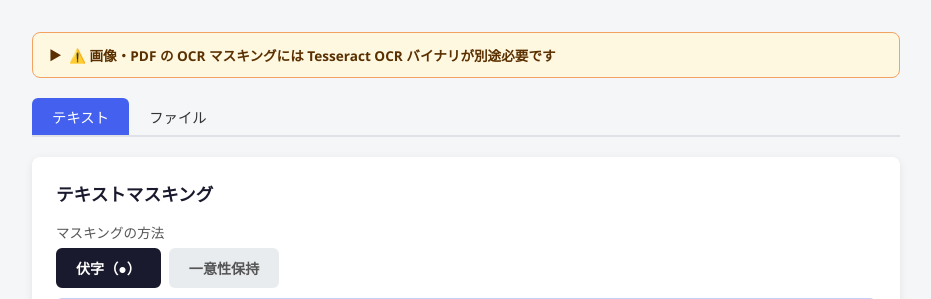
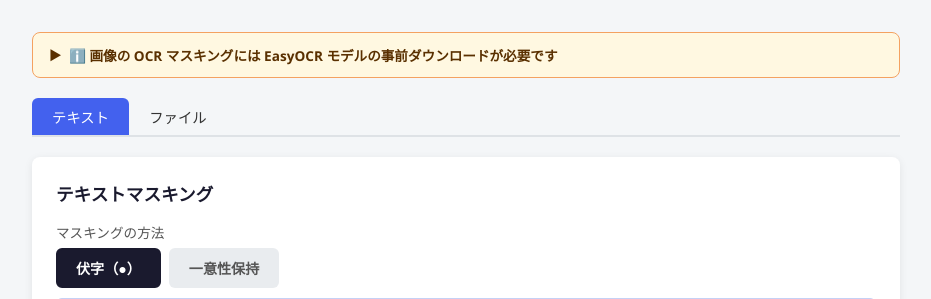
Before and after one commit to kirin123kirin/pymasking, a Flask app: page / in a window 1280 px wide. Shown: the part 65-364 px from the top of the page, without its empty margins (174-1105 px from the left). Run offline with Flask 2, Linux system fonts and the light colour scheme.

Commit message:
UI: 画面の Tesseract 案内を EasyOCR / masking-download 案内に更新
https://claude.ai/code/session_0146ZjnxLAKvXzn1dbxmYYBL

```diff
--- a/pymasking/web/templates/index.html
+++ b/pymasking/web/templates/index.html
@@ -113,14 +113,12 @@
 <main>
 
   <details class="notice">
-    <summary>⚠️ 画像・PDF の OCR マスキングには Tesseract OCR バイナリが別途必要です</summary>
+    <summary>ℹ️ 画像の OCR マスキングには EasyOCR モデルの事前ダウンロードが必要です</summary>
     <ol>
-      <li>以下の URL から installer をダウンロード<br>
-          <a href="https://github.com/UB-Mannheim/tesseract/wiki" target="_blank" rel="noopener">
-            https://github.com/UB-Mannheim/tesseract/wiki
-          </a></li>
-      <li>インストール時に「Additional language data」で「Japanese (jpn)」にチェックを入れる</li>
-      <li>インストール先（例: <code>C:\Program Files\Tesseract-OCR</code>）をシステムの PATH 環境変数に追加する</li>
+      <li>コマンドプロンプトで以下を実行してモデルをダウンロードしてください（初回のみ）<br>
+          <code>masking-download</code></li>
+      <li>社内ネットワーク環境で SSL エラーが出る場合は以下を使用してください<br>
+          <code>masking-download --no-verify-ssl</code></li>
     </ol>
   </details>
 
```
